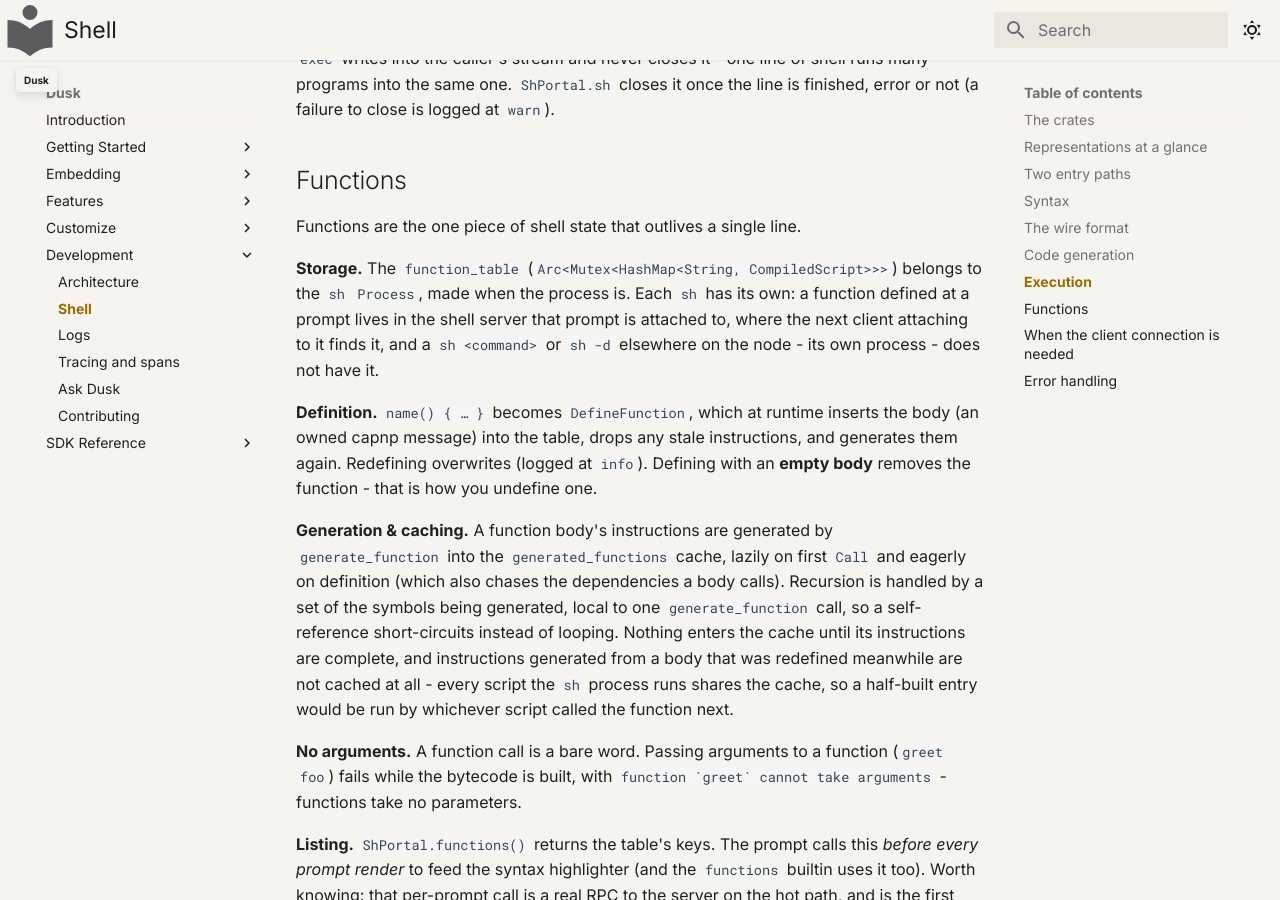
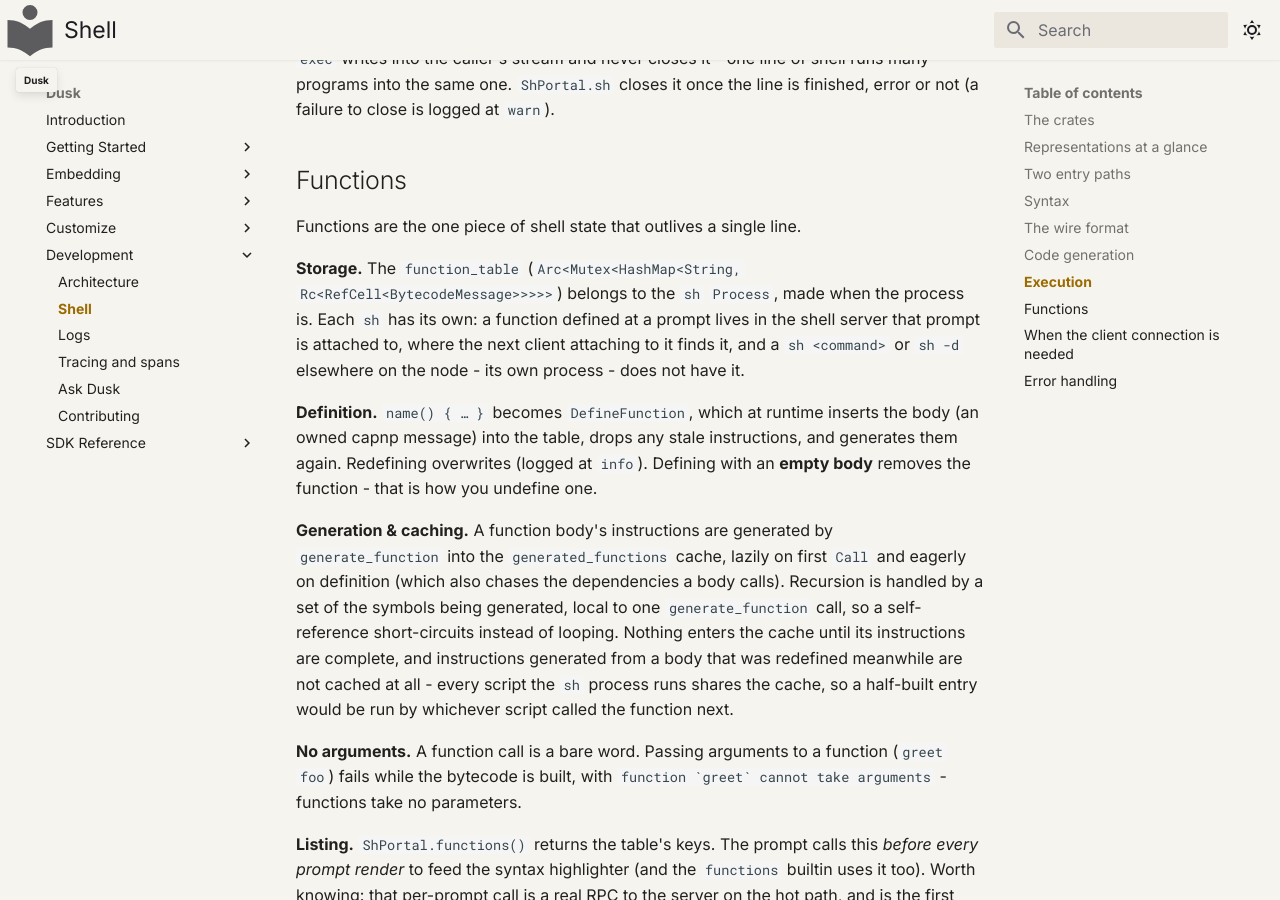
Before and after one commit to tomerze/dusk, an MkDocs documentation site: the page built from docs/docs/development/shell.md, in a window 1280 px wide and 900 px high, scrolled down 6930 px. Built offline with MkDocs 1.6.1 and Material for MkDocs 9.7.7, drawn with Linux system fonts in a browser that asks for light colours; comment, search, counter and statistics services are not loaded.

Commit message:
Update docs for what sh's function table holds
The shell development page gave the function table as a map to CompiledScript. It maps each symbol to an Rc<RefCell<BytecodeMessage>> holding the function's body.

```diff
--- a/docs/docs/development/shell.md
+++ b/docs/docs/development/shell.md
@@ -295,7 +295,7 @@ finished, error or not (a failure to close is logged at `warn`).
 
 Functions are the one piece of shell state that outlives a single line.
 
-**Storage.** The `function_table` (`Arc<Mutex<HashMap<String, CompiledScript>>>`)
+**Storage.** The `function_table` (`Arc<Mutex<HashMap<String, Rc<RefCell<BytecodeMessage>>>>>`)
 belongs to the `sh` `Process`, made when the process is. Each `sh` has its own:
 a function defined at a prompt lives in the shell server that prompt is attached
 to, where the next client attaching to it finds it, and a `sh <command>` or
```
